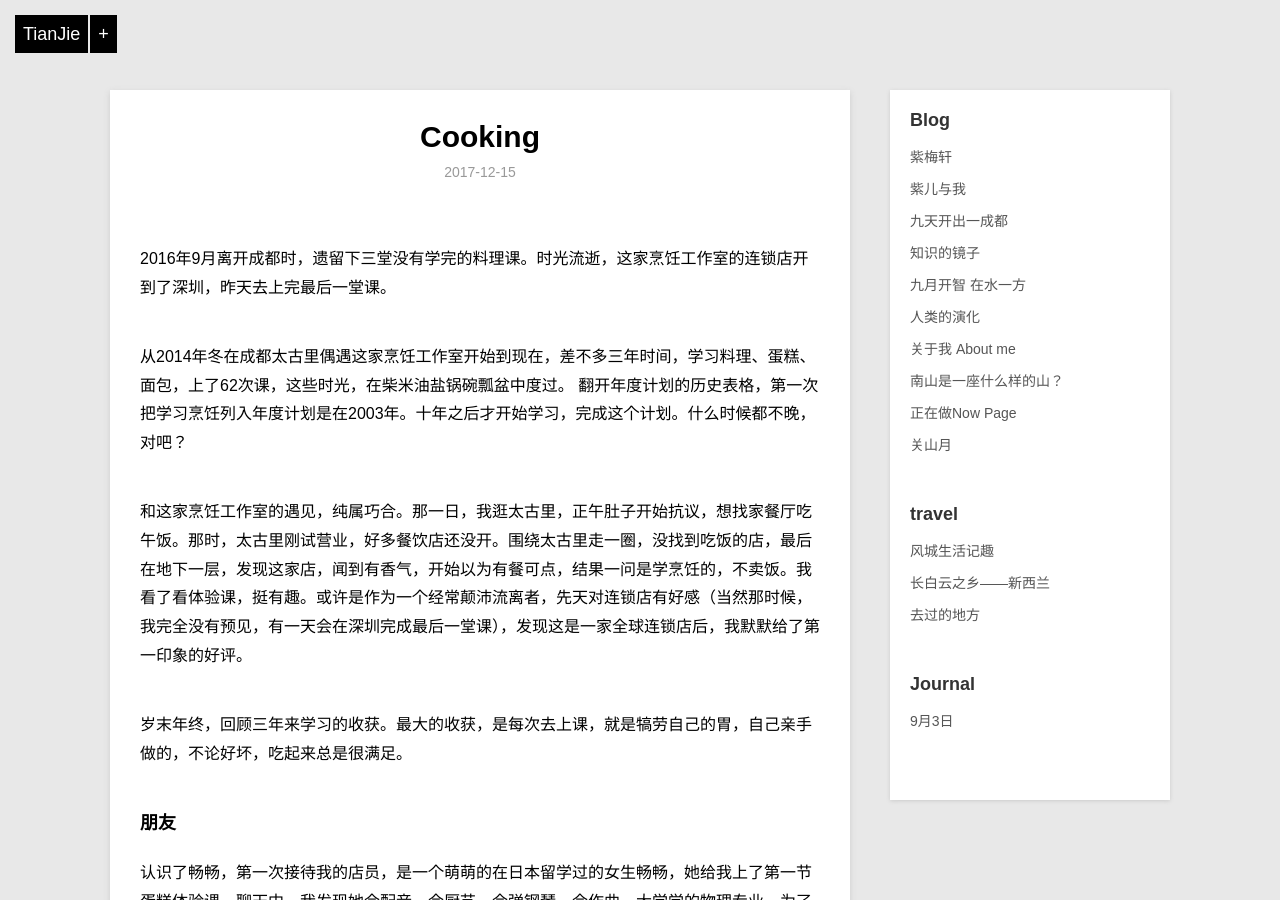
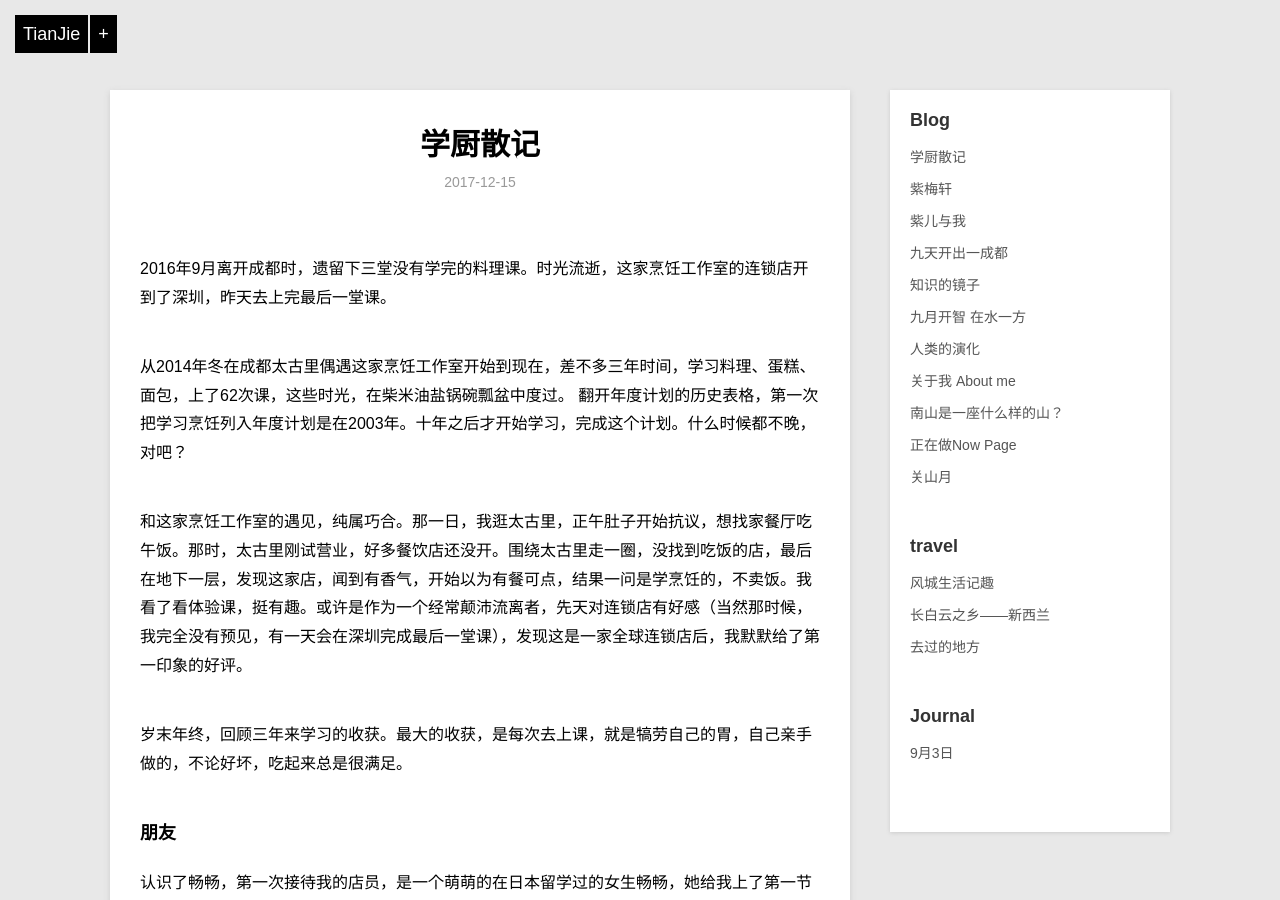
Before and after one commit to violettianjie/violettianjie.github.io, a Jekyll site: the page built from _posts/blog/2017-12-15-cooking.md, in a window 1280 px wide and 900 px high. Built offline with Jekyll 4.4.1, drawn with Linux system fonts in a browser that asks for light colours; our own code applies the rules of GitHub Pages for plain Markdown files.

Commit message:
Update 2017-12-15-cooking.md

```diff
--- a/_posts/blog/2017-12-15-cooking.md
+++ b/_posts/blog/2017-12-15-cooking.md
@@ -1,3 +1,12 @@
+---
+layout: post
+title: "学厨散记"
+description: "一个刻意练习的反例"
+category: blog
+---
+
+
+
 2016年9月离开成都时，遗留下三堂没有学完的料理课。时光流逝，这家烹饪工作室的连锁店开到了深圳，昨天去上完最后一堂课。
 
 从2014年冬在成都太古里偶遇这家烹饪工作室开始到现在，差不多三年时间，学习料理、蛋糕、面包，上了62次课，这些时光，在柴米油盐锅碗瓢盆中度过。
```
